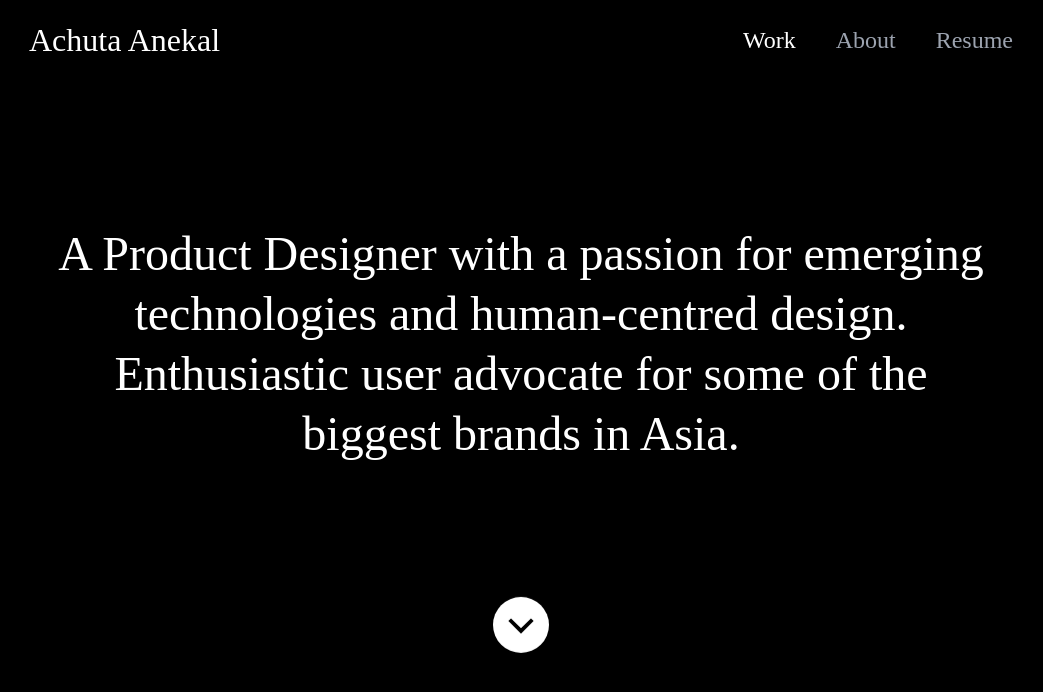
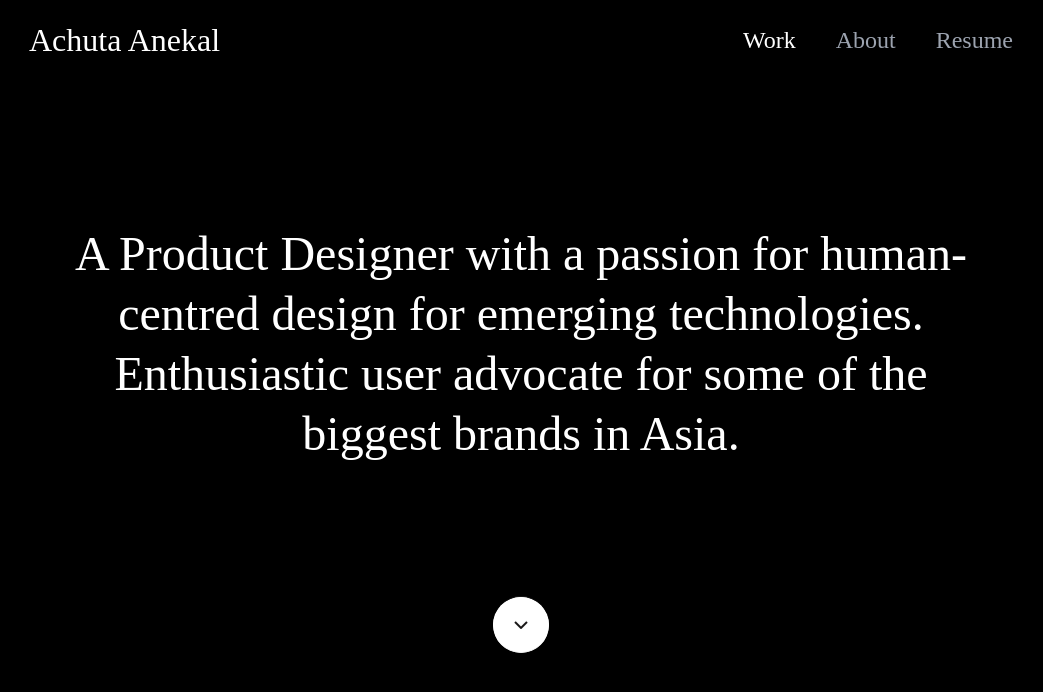
Before and after one commit to nrvarun/achuta, a Next.js app: page / in a window 1280 px wide. Shown: the top 692 px of the page, without its empty margins (119-1162 px from the left). Built offline with nearby package versions, Linux system fonts and the light colour scheme; a web font is replaced by a local one.

Commit message:
missed out changes added

```diff
--- a/views/About/AboutBanner/AboutBanner.tsx
+++ b/views/About/AboutBanner/AboutBanner.tsx
@@ -23,7 +23,7 @@ const AboutBanner = () => {
                 className="text-white sf-medium text-md md:text-xl xl:text-2xl mb-8 xl:mb-12"
                 style={{ lineHeight: 1.5 }}
               >
-                Hey there! I am an engineer by academic training and product
+                Hey there! I am an engineer by academic training and a product
                 designer by passion. What keeps me motivated endlessly is any
                 unique opportunity to design data-informed products that can
                 impact millions of people in this connected and diverse world.
@@ -36,7 +36,7 @@ const AboutBanner = () => {
                 critical thinking to product strategy, experience design, and
                 design eminence. I keep human-centered design at the core of all
                 my products and ensure that it is impactful, resplendent, and
-                practical at any scale or formfactor. I'm always looking for
+                practical at any scale or form factor. I'm always looking for
                 opportunities to learn and work with people who have excelled in
                 tenets of human-centered product design.
               </p>
--- a/views/Home/HomeBanner/HomeBanner.tsx
+++ b/views/Home/HomeBanner/HomeBanner.tsx
@@ -5,11 +5,11 @@ const HomeBanner = () => {
       <div className="container mx-auto max-w-5xl pb-24 md:pb-28 xl:pb-36">
         <h2 className="text-2xl md:text-3xl xl:text-5xl text-center sf-medium text-white py-10 pb-16 md:py-20 xl:py-36 leading-smug xl:leading-tight px-5 md:px-16 xl:px-10">
           A <span className="sf-bold">Product Designer</span> with a passion for
-          emerging technologies and human-centred design. Enthusiastic user
+          human-centred design for emerging technologies. Enthusiastic user
           advocate for some of the biggest brands in Asia.
         </h2>
         <img
-          src="/icons/arrow-banner.svg"
+          src="/icons/arrow-banner.png"
           alt=""
           className="bg-white mx-auto rounded-full block animate-bounce w-10 h-10 md:w-12 md:h-12 xl:w-14 xl:h-14"
         />
```
Also changed, not shown: public/icons/arrow-banner.png (added).
